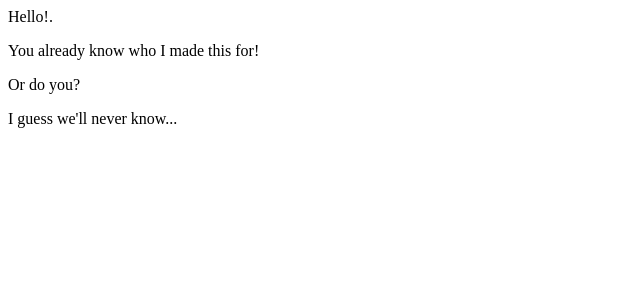
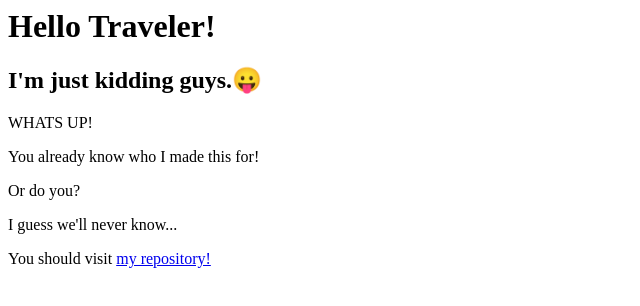
Before and after one commit to armthenerd/fern, a plain HTML site: page index.html in a window 1280 px wide. Shown: the whole page, without its empty margins (0-640 px from the left). Drawn offline with Linux system fonts and the light colour scheme.

Commit message:
Progress!!

```diff
--- a/index.html
+++ b/index.html
@@ -1,7 +1,18 @@
-<p>Hello!.</p>
+<h1>Hello Traveler!</h1>
+
+<h2>I'm just kidding guys.😛</h2>
+
+<p>WHATS UP!</p>
 
 <p>You already know who I made this for!</p>
 
 <p>Or do you?</p>
 
 <p>I guess we'll never know...</p>
+
+<p>
+    You should visit
+    <a href="https://www.youtube.com/watch?v=dQw4w9WgXcQ&list=RDdQw4w9WgXcQ&start_radio=1">
+        my repository!
+    </a>
+</p>
```
